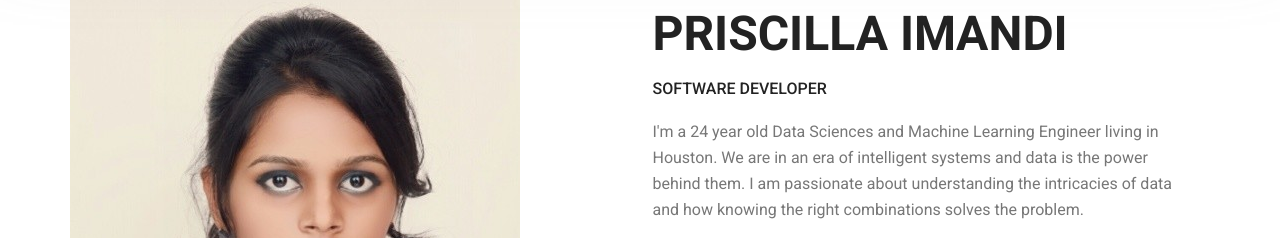
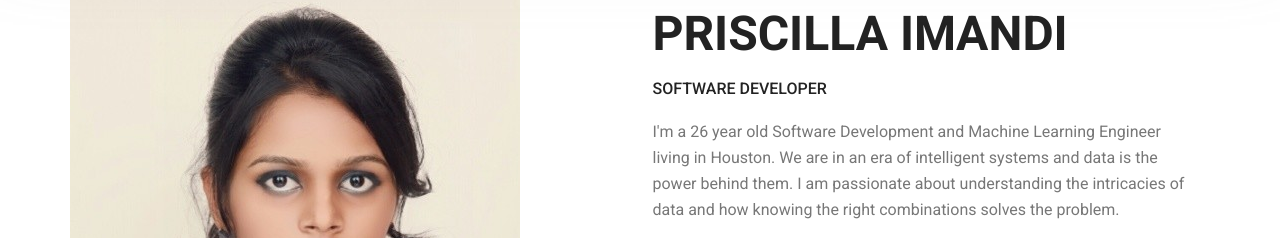
Before and after one commit to PriscillaRoy/mywebsite-modern, a plain HTML site: page about-us.html in a window 1280 px wide. Shown: the part 562-800 px from the top of the page. Drawn offline with Linux system fonts and the light colour scheme.

Commit message:
Update about-us.html

```diff
--- a/about-us.html
+++ b/about-us.html
@@ -97,7 +97,7 @@
 								<h6>Hello Everybody, i am</h6>
 								<h3>Priscilla Imandi</h3>
 								<h4>Software Developer</h4>
-								<p>I'm a 24 year old Data Sciences and Machine Learning Engineer living in Houston. We are in an era of intelligent systems and data is the power behind them. I am passionate about understanding the intricacies of data and how knowing the right combinations solves the problem.</p>
+								<p>I'm a 26 year old Software Development and Machine Learning Engineer living in Houston. We are in an era of intelligent systems and data is the power behind them. I am passionate about understanding the intricacies of data and how knowing the right combinations solves the problem.</p>
 								<ul class="list basic_info">
 									<!--<li><a href="#"><i class="lnr lnr-calendar-full"></i> 31st December, 1992</a></li> -->
 										<li><a href="#"><i class="lnr lnr-phone-handset"></i> +1 (646) 733 8784</a></li>
```
